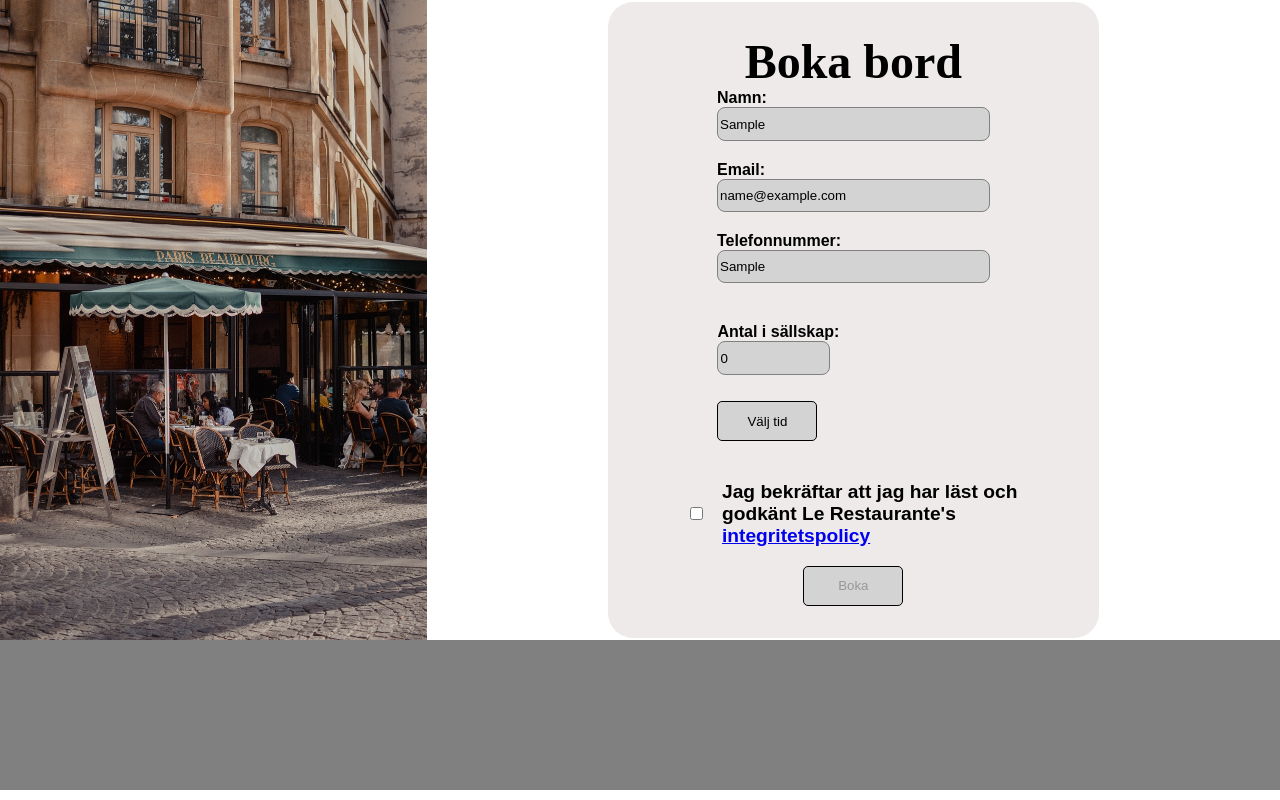
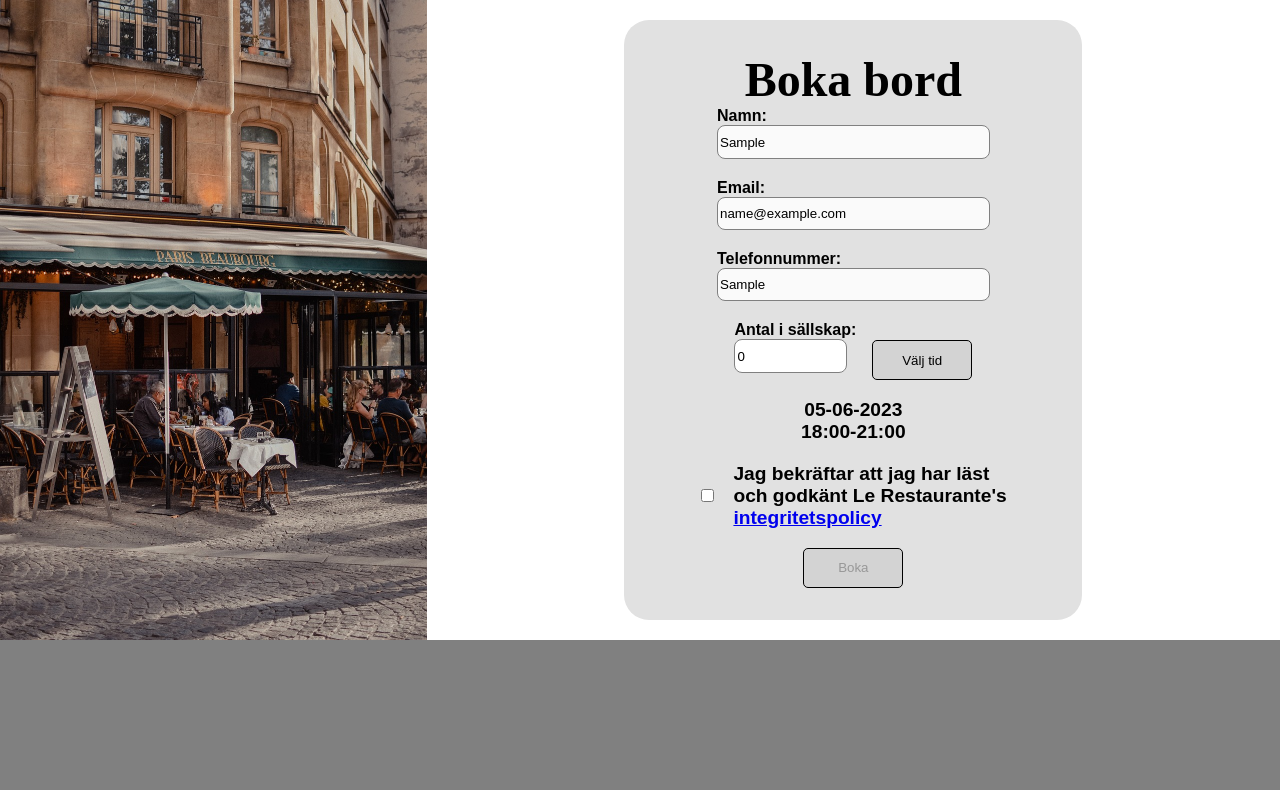
Before and after one commit to MarcusRei/Le-Restaurante, a React (Vite) app in the folder fed22s-therestaurant/: page /booking in a window 1280 px wide. Both pictures are taken after typing "Sample", "name@example.com", "Sample" into the empty fields and a click on the button "Välj tid". Built offline with nearby package versions, Linux system fonts and the light colour scheme; a web font is replaced by a local one.

Commit message:
💄 style form and make it more mobile friendly

```diff
--- a/fed22s-therestaurant/src/components/Form.tsx
+++ b/fed22s-therestaurant/src/components/Form.tsx
@@ -4,16 +4,20 @@ import {
   StyledForm,
   FormLabel,
   FormParagraph,
+  DateTimeText,
 } from "./styled/StyledForm";
 import { TextInput } from "./styled/TextInput";
 import { NumberInput } from "./styled/NumberInput";
 import { LeftsideDiv } from "./styled/LeftsideDiv";
 import { Heading } from "./styled/Heading";
 import { Button } from "./styled/Button";
-import { ImageBackground } from "./styled/ImageBackground";
 import { Booking } from "../models/Booking";
 import { BookingContext } from "../contexts/BookingContext";
-import { HorizontalWrapper } from "./styled/Wrapper";
+import {
+  HorizontalWrapper,
+  HorizontalWrapperGap,
+  VerticalWrapper,
+} from "./styled/Wrapper";
 
 export const Form = () => {
   const [policyChecked, setPolicyChecked] = useState(false);
@@ -28,8 +32,6 @@ export const Form = () => {
     date: "",
     time: "",
   });
-
-  /* const booking = useContext(BookingContext); */
 
   const handleSubmit = (e: FormEvent) => {
     e.preventDefault();
@@ -63,6 +65,7 @@ export const Form = () => {
 
   return (
     <>
+      <VerticalWrapper>
         <StyledForm>
           <Heading>Boka bord</Heading>
           <FormLabel>
@@ -95,7 +98,8 @@ export const Form = () => {
               required
             />
           </FormLabel>
-        <LeftsideDiv>
+
+          <HorizontalWrapperGap>
             <FormLabel>
               Antal i sällskap:
               <NumberInput
@@ -109,7 +113,16 @@ export const Form = () => {
               />
             </FormLabel>
             <Button onClick={openCalendar}>Välj tid</Button>
-        </LeftsideDiv>
+          </HorizontalWrapperGap>
+          <HorizontalWrapper>
+            {booking.date !== "" && (
+              <VerticalWrapper>
+                <DateTimeText>{booking.date}</DateTimeText>
+                <DateTimeText>{booking.time}</DateTimeText>
+              </VerticalWrapper>
+            )}
+          </HorizontalWrapper>
+
           <PolicyWrapper>
             <FormLabel>
               <input type="checkbox" onChange={handleCheckbox} />
@@ -131,6 +144,7 @@ export const Form = () => {
           </Button>
         </StyledForm>
         {confirm && <h2>Din bokning är registrerad!</h2>}
+      </VerticalWrapper>
     </>
   );
 };
--- a/fed22s-therestaurant/src/components/styled/LeftsideDiv.tsx
+++ b/fed22s-therestaurant/src/components/styled/LeftsideDiv.tsx
@@ -7,7 +7,6 @@ export const LeftsideDiv = styled.div`
   align-items: flex-start;
   position: relative;
   right: 75px;
-  margin-bottom: 0px;
   @media (min-width: 844px) {
     position: relative;
   }
--- a/fed22s-therestaurant/src/components/styled/NumberInput.tsx
+++ b/fed22s-therestaurant/src/components/styled/NumberInput.tsx
@@ -7,6 +7,6 @@ export const NumberInput = styled(TextInput)`
   margin-bottom: 2em;
   background-color: white;
   @media (min-width: 844px) {
-    background-color: lightgray;
+    background-color: #ffffff;
   }
 `;
--- a/fed22s-therestaurant/src/components/styled/StyledForm.tsx
+++ b/fed22s-therestaurant/src/components/styled/StyledForm.tsx
@@ -2,16 +2,20 @@ import styled from "styled-components";
 import { HorizontalWrapper } from "./Wrapper";
 
 export const StyledForm = styled.form`
-  background-color: #989898ce;
+  position: absolute;
+  top: -39em;
+  background-color: #989898ab;
   border-radius: 25px;
   display: flex;
   flex-direction: column;
   align-items: center;
   padding: 2em;
+  z-index: 10;
 
   @media (min-width: 844px) {
+    top: 0;
     width: 50%;
-    background-color: #efeaea;
+    background-color: #e1e1e1;
     position: relative;
 
     p {
@@ -31,4 +35,15 @@ export const FormLabel = styled.label`
 
 export const PolicyWrapper = styled(HorizontalWrapper)`
   gap: 1em;
+  flex-direction: row;
+
+  @media (min-width: 844px) {
+    position: relative;
+  }
 `;
+
+export const DateTimeText = styled.p`
+  font-weight: 600;
+  font-size: 1em;
+  margin: 0;
+`;
--- a/fed22s-therestaurant/src/components/styled/TextInput.tsx
+++ b/fed22s-therestaurant/src/components/styled/TextInput.tsx
@@ -9,6 +9,6 @@ export const TextInput = styled.input`
   margin-bottom: 1.5em;
   background-color: white;
   @media (min-width: 844px) {
-    background-color: lightgray;
+    background-color: #fafafa;
   }
 `;
--- a/fed22s-therestaurant/src/components/styled/Wrapper.tsx
+++ b/fed22s-therestaurant/src/components/styled/Wrapper.tsx
@@ -30,3 +30,14 @@ export const HorizontalWrapper = styled.div`
     flex-direction: row;
   }
 `;
+export const HorizontalWrapperGap = styled(HorizontalWrapper)`
+  gap: 1em;
+`;
+
+export const VerticalWrapper = styled.div`
+  position: relative;
+  display: flex;
+  flex-direction: column;
+  justify-content: center;
+  align-items: center;
+`;
```
Lines whose indentation alone changed are shown as unchanged.
